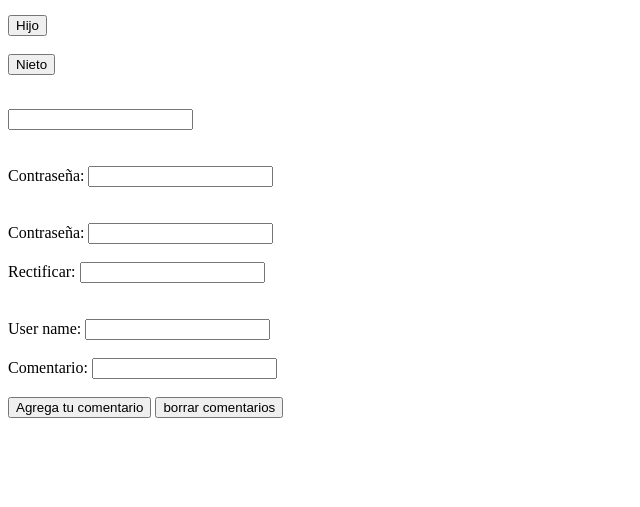
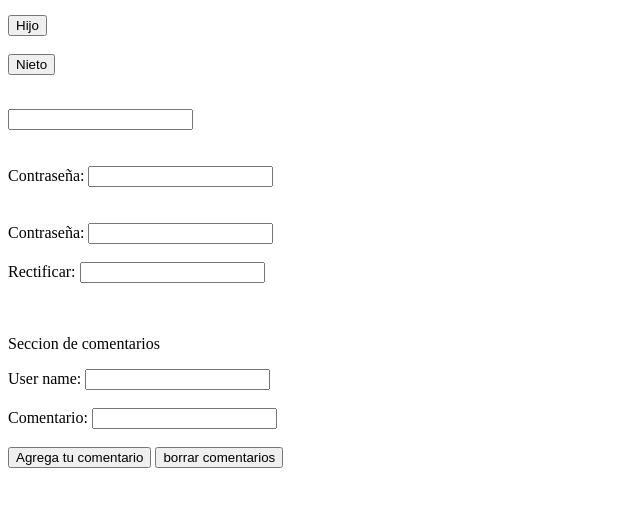
Before and after one commit to hectorgenaro/prac_angularJs, a plain HTML site: page index.html in a window 1280 px wide. Shown: the part 179-686 px from the top of the page, without its empty margins (0-640 px from the left). Drawn offline with nearby package versions, Linux system fonts and the light colour scheme.

Commit message:
agregando parrafo seccion de comentarios

```diff
--- a/index.html
+++ b/index.html
@@ -63,6 +63,7 @@
   </div>
   <br><br>
   <div ng-controller="insertando">
+    <p>Seccion de comentarios</p>
     User name: <input type="text" ng-model="comentarioNew.user"><br><br>
     Comentario: <input type="text" ng-model="comentarioNew.comentario"><br><br>
     <button type="button" name="button" ng-click="inserta()">Agrega tu comentario</button>
```
